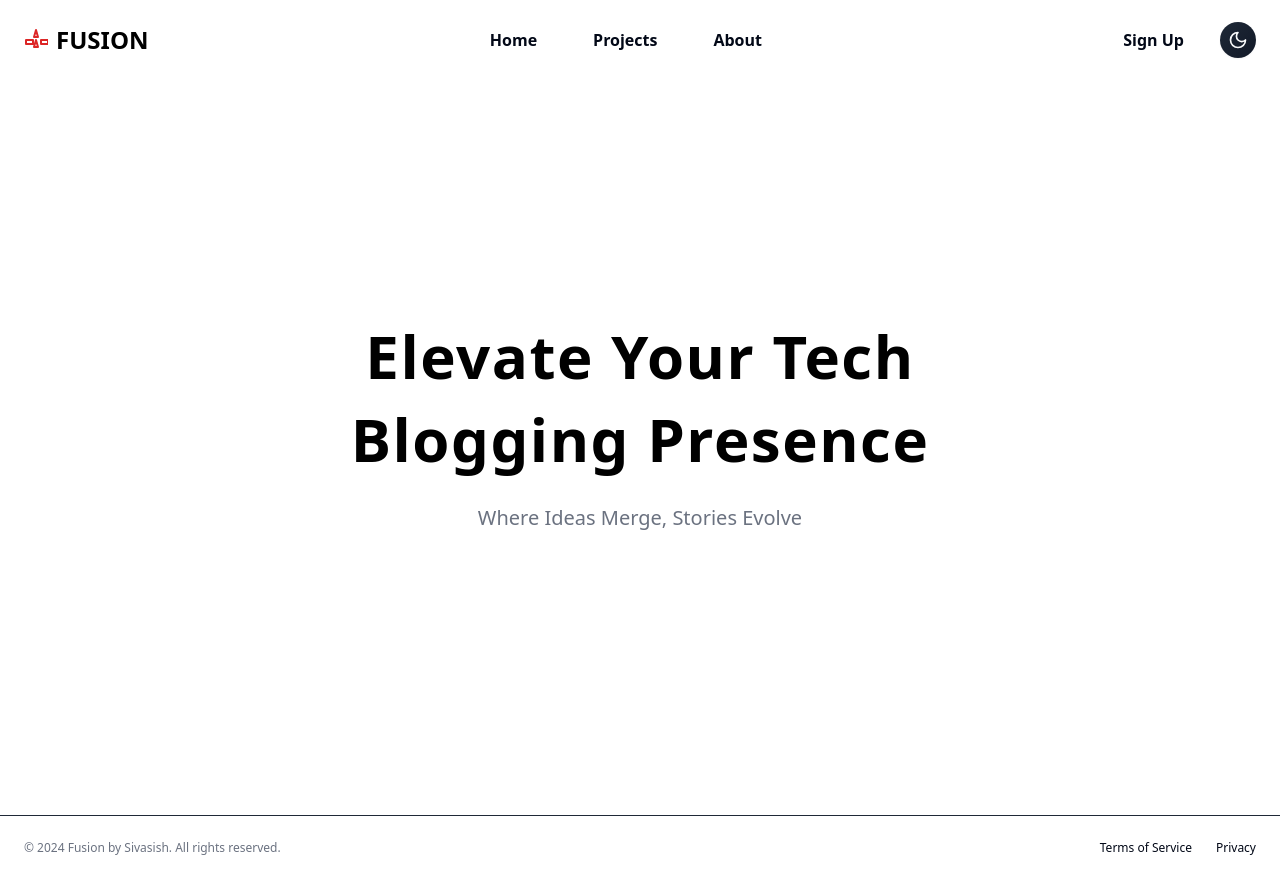
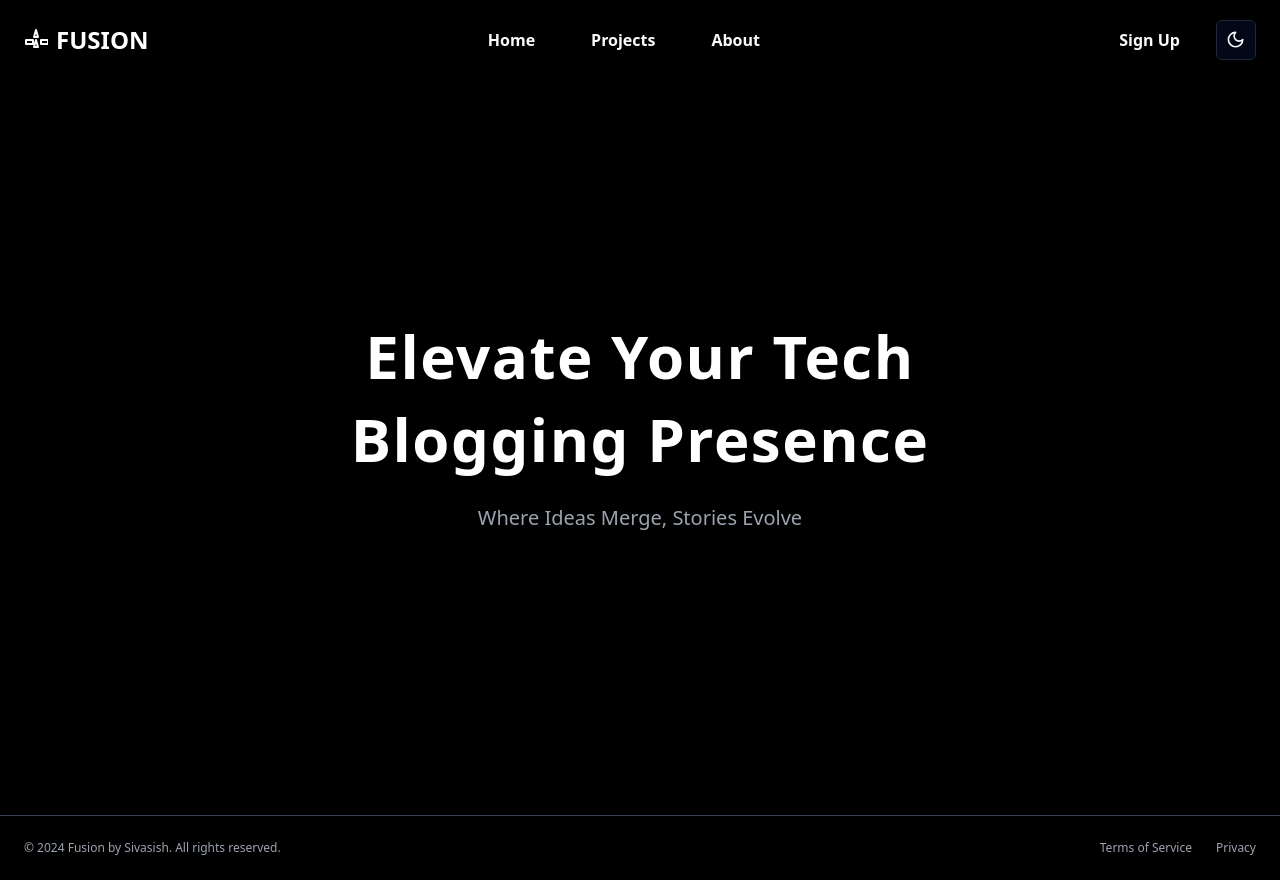
Before and after one commit to Sivasish48/Fusion, a React (Vite) app in the folder frontend/: page / in a window 1280 px wide. Built offline with nearby package versions, Linux system fonts and the light colour scheme.

Commit message:
added the dark mode with bunch of components enhancement

```diff
--- a/frontend/src/App.jsx
+++ b/frontend/src/App.jsx
@@ -9,6 +9,8 @@ import SignUp from './pages/Signup'
 import  Header  from './components/component/header'
 import  Landing  from './components/component/landing'
 //import Footer from './components/component/footer'
+
+
 
 export default function App() {
   return (
--- a/frontend/src/components/component/header.jsx
+++ b/frontend/src/components/component/header.jsx
@@ -1,22 +1,24 @@
 import { Button } from "@/components/ui/button";
 import { SheetTrigger, SheetContent, Sheet } from "@/components/ui/sheet";
 import { Link } from "react-router-dom";
-import DarkModeLogo from "./dark-mode-logo";
+import { ModeToggle } from "./mode-toggle";
 import { useNavigate } from "react-router-dom";
 import { useRecoilValue } from "recoil";
 import { userState } from "@/recoil/atoms/userAtoms";
 import { ProfileLogo } from "./profile-logo";
+import { useTheme } from "@/components/component/theme-provider.jsx";
 
 export default function Header() {
   const navigate = useNavigate();
   const { currentUser } = useRecoilValue(userState);
+  const { theme } = useTheme();
 
   return (
-    <header className="flex h-20 w-full items-center justify-between px-4 md:px-6">
+    <header className="sticky top-0 left-0 right-0 z-50 flex h-20 w-full items-center justify-between px-4 md:px-6 bg-white dark:bg-black">
       {/* Left section with brand logo */}
       <div className="flex items-center space-x-4">
         <Link className="flex items-center" to="/">
-          <Logo />
+          <Logo theme={theme} />
           <span className="sr-only">Fusion Inc</span>
         </Link>
       </div>
@@ -25,19 +27,19 @@ export default function Header() {
       <div className="flex items-center justify-center w-full lg:space-x-4">
         <div className="hidden lg:flex space-x-4">
           <Link
-            className="group inline-flex h-10 items-center justify-center rounded-md bg-white px-5 py-2 text-md font-bold transition-colors hover:bg-gray-100 hover:text-gray-900 focus:bg-gray-100 focus:text-gray-900 focus:outline-none dark:bg-gray-950 dark:hover:bg-gray-800 dark:hover:text-gray-50 dark:focus:bg-gray-800 dark:focus:text-gray-50"
+            className="group inline-flex h-10 items-center justify-center rounded-md bg-white px-5 py-2 text-md font-bold transition-colors hover:bg-gray-100 hover:text-gray-900 focus:bg-gray-100 focus:text-gray-900 focus:outline-none dark:bg-black dark:hover:bg-gray-800 dark:hover:text-gray-50 dark:focus:bg-gray-800 dark:focus:text-gray-50"
             to="/home"
           >
             Home
           </Link>
           <Link
-            className="group inline-flex h-10 items-center justify-center rounded-md bg-white px-5 py-2 text-md font-bold transition-colors hover:bg-gray-100 hover:text-gray-900 focus:bg-gray-100 focus:text-gray-900 focus:outline-none dark:bg-gray-950 dark:hover:bg-gray-800 dark:hover:text-gray-50 dark:focus:bg-gray-800 dark:focus:text-gray-50"
+            className="group inline-flex h-10 items-center justify-center rounded-md bg-white px-5 py-2 text-md font-bold transition-colors hover:bg-gray-100 hover:text-gray-900 focus:bg-gray-100 focus:text-gray-900 focus:outline-none dark:bg-black dark:hover:bg-gray-800 dark:hover:text-gray-50 dark:focus:bg-gray-800 dark:focus:text-gray-50"
             to="/project"
           >
             Projects
           </Link>
           <Link
-            className="group inline-flex h-10 items-center justify-center rounded-md bg-white px-5 py-2 text-md font-bold transition-colors hover:bg-gray-100 hover:text-gray-900 focus:bg-gray-100 focus:text-gray-900 focus:outline-none dark:bg-gray-950 dark:hover:bg-gray-800 dark:hover:text-gray-50 dark:focus:bg-gray-800 dark:focus:text-gray-50"
+            className="group inline-flex h-10 items-center justify-center rounded-md bg-white px-5 py-2 text-md font-bold transition-colors hover:bg-gray-100 hover:text-gray-900 focus:bg-gray-100 focus:text-gray-900 focus:outline-none dark:bg-black dark:hover:bg-gray-800 dark:hover:text-gray-50 dark:focus:bg-gray-800 dark:focus:text-gray-50"
             to="/about"
           >
             About
@@ -49,19 +51,18 @@ export default function Header() {
       <div className="flex items-center space-x-4">
         {currentUser ? (
           <div className="flex items-center space-x-4 ml-4">
-
             <ProfileLogo />
           </div>
         ) : (
           <Link
             to="/signup"
-            className="whitespace-nowrap group inline-flex h-10 items-center justify-center rounded-md bg-white px-5 py-2 text-md font-bold transition-colors hover:bg-gray-100 hover:text-gray-900 focus:bg-gray-100 focus:text-gray-900 focus:outline-none dark:bg-gray-950 dark:hover:bg-gray-800 dark:hover:text-gray-50 dark:focus:bg-gray-800 dark:focus:text-gray-50"
+            className="whitespace-nowrap group inline-flex h-10 items-center justify-center rounded-md bg-white px-5 py-2 text-md font-bold transition-colors hover:bg-gray-100 hover:text-gray-900 focus:bg-gray-100 focus:text-gray-900 focus:outline-none dark:bg-black dark:hover:bg-gray-800 dark:hover:text-gray-50 dark:focus:bg-gray-800 dark:focus:text-gray-50"
           >
             Sign Up
           </Link>
         )}
         <div className="flex items-center ">
-          <DarkModeLogo />
+          <ModeToggle />
         </div>
       </div>
 
@@ -73,9 +74,9 @@ export default function Header() {
             <span className="sr-only">Toggle navigation menu</span>
           </Button>
         </SheetTrigger>
-        <SheetContent side="left">
+        <SheetContent side="left" className="bg-white dark:bg-black">
           <Link to="#" className="flex items-center">
-            <Logo />
+            <Logo theme={theme} />
             <span className="sr-only" onClick={() => navigate("/")}>
               Fusion Inc
             </span>
@@ -97,7 +98,7 @@ export default function Header() {
   );
 }
 
-function Logo() {
+function Logo({ theme }) {
   return (
     <div className="flex items-center space-x-2">
       <svg
@@ -106,7 +107,7 @@ function Logo() {
         height="24"
         viewBox="0 0 24 24"
         fill="none"
-        stroke="currentColor"
+        stroke={theme === "dark" ? "white" : "black"}
         strokeWidth="2"
         strokeLinecap="round"
         strokeLinejoin="round"
@@ -114,7 +115,7 @@ function Logo() {
       >
         <path d="M12 2l2 7h-4l2-7zM2 12h7v4H2zM17 12h7v4h-7zM12 12l-2 7h4l-2-7z" />
       </svg>
-      <span className="text-2xl font-extrabold text-black">FUSION</span>
+      <span className={`text-2xl font-extrabold ${theme === "dark" ? "text-white" : "text-black"}`}>FUSION</span>
     </div>
   );
 }
--- a/frontend/src/components/component/landing.jsx
+++ b/frontend/src/components/component/landing.jsx
@@ -1,54 +1,31 @@
-/**
-* This code was generated by v0 by Vercel.
-* @see https://v0.dev/t/rI7hfsusqUw
-* Documentation: https://v0.dev/docs#integrating-generated-code-into-your-nextjs-app
-*/
-
-/** Add fonts into your Next.js project:
-
-import { Rethink_Sans } from 'next/font/google'
-import { DM_Sans } from 'next/font/google'
-
-rethink_sans({
-  subsets: ['latin'],
-  display: 'swap',
-})
-
-dm_sans({
-  subsets: ['latin'],
-  display: 'swap',
-})
-
-To read more about using these font, please visit the Next.js documentation:
-- App Directory: https://nextjs.org/docs/app/building-your-application/optimizing/fonts
-- Pages Directory: https://nextjs.org/docs/pages/building-your-application/optimizing/fonts
-**/
 import { TextGenerateEffect } from "../ui/text-generate-effect.jsx";
 import { Link } from "react-router-dom";
+import { useTheme } from "@/components/component/theme-provider.jsx";
 
-export default function landing() {
+export default function Landing() {
+  const { theme } = useTheme();
+  const words = `Elevate Your Tech Blogging Presence`;
 
-  const words = `Elevate Your Tech Blogging Presence`;
   return (
-    <div className="flex flex-col min-h-screen bg-white">
+    <div className="flex flex-col min-h-screen bg-white dark:bg-black">
       <div className="flex-grow flex flex-col items-center justify-center">
         <div className="max-w-3xl px-4 md:px-0 text-center -mt-16">
-          <h1 className="text-5xl font-bold tracking-tight text-gray-900 sm:text-6xl">
+          <h1 className="text-5xl font-bold tracking-tight text-gray-900 dark:text-white sm:text-6xl">
             <TextGenerateEffect words={words} />
           </h1>
-          <p className="mt-6 text-xl text-gray-500">
+          <p className="mt-6 text-xl text-gray-500 dark:text-gray-400">
             Where Ideas Merge, Stories Evolve
           </p>
         </div>
       </div>
 
-      <footer className="flex flex-col gap-2 sm:flex-row py-6 border-t border-gray-800 items-center px-6">
-        <p className="text-xs text-gray-500">© 2024 Fusion by Sivasish. All rights reserved.</p>
+      <footer className="flex flex-col gap-2 sm:flex-row py-6 border-t border-gray-800 dark:border-gray-700 items-center px-6">
+        <p className="text-xs text-gray-500 dark:text-gray-400">© 2024 Fusion by Sivasish. All rights reserved.</p>
         <nav className="sm:ml-auto flex gap-4 sm:gap-6">
-          <Link className="text-xs hover:text-gray-300" href="#">
+          <Link className="text-xs text-gray-500 dark:text-gray-400 hover:text-gray-300 dark:hover:text-gray-500" href="#">
             Terms of Service
           </Link>
-          <Link className="text-xs hover:text-gray-300" href="#">
+          <Link className="text-xs text-gray-500 dark:text-gray-400 hover:text-gray-300 dark:hover:text-gray-500" href="#">
             Privacy
           </Link>
         </nav>
--- /dev/null
+++ b/frontend/src/components/component/mode-toggle.jsx
@@ -0,0 +1,32 @@
+import React from 'react';
+import { Moon, Sun } from "lucide-react";
+import { Button } from "@/components/ui/button";
+import { DropdownMenu, DropdownMenuContent, DropdownMenuItem, DropdownMenuTrigger } from "@/components/ui/dropdown-menu";
+import { useTheme } from "@/components/component/theme-provider.jsx";
+
+export function ModeToggle() {
+  const { setTheme } = useTheme();
+
+  return (
+    <DropdownMenu>
+      <DropdownMenuTrigger asChild>
+        <Button variant="outline" size="icon">
+          <Sun className="h-[1.2rem] w-[1.2rem] rotate-0 scale-100 transition-all dark:-rotate-90 dark:scale-0" />
+          <Moon className="absolute h-[1.2rem] w-[1.2rem] rotate-90 scale-0 transition-all dark:rotate-0 dark:scale-100" />
+          <span className="sr-only">Toggle theme</span>
+        </Button>
+      </DropdownMenuTrigger>
+      <DropdownMenuContent align="end">
+        <DropdownMenuItem onClick={() => setTheme("light")}>
+          Light
+        </DropdownMenuItem>
+        <DropdownMenuItem onClick={() => setTheme("dark")}>
+          Dark
+        </DropdownMenuItem>
+        <DropdownMenuItem onClick={() => setTheme("system")}>
+          System
+        </DropdownMenuItem>
+      </DropdownMenuContent>
+    </DropdownMenu>
+  );
+}
--- /dev/null
+++ b/frontend/src/components/component/theme-provider.jsx
@@ -0,0 +1,48 @@
+import React, { createContext, useContext, useEffect, useState } from "react";
+
+const initialState = {
+  theme: "system",
+  setTheme: () => null,
+};
+
+const ThemeProviderContext = createContext(initialState);
+
+export function ThemeProvider({ children, defaultTheme = "system", storageKey = "vite-ui-theme", ...props }) {
+  const [theme, setTheme] = useState(() => localStorage.getItem(storageKey) || defaultTheme);
+
+  useEffect(() => {
+    const root = window.document.documentElement;
+
+    root.classList.remove("light", "dark");
+
+    if (theme === "system") {
+      const systemTheme = window.matchMedia("(prefers-color-scheme: dark)").matches ? "dark" : "light";
+      root.classList.add(systemTheme);
+      return;
+    }
+
+    root.classList.add(theme);
+  }, [theme]);
+
+  const value = {
+    theme,
+    setTheme: (theme) => {
+      localStorage.setItem(storageKey, theme);
+      setTheme(theme);
+    },
+  };
+
+  return (
+    <ThemeProviderContext.Provider {...props} value={value}>
+      {children}
+    </ThemeProviderContext.Provider>
+  );
+}
+
+export const useTheme = () => {
+  const context = useContext(ThemeProviderContext);
+
+  if (context === undefined) throw new Error("useTheme must be used within a ThemeProvider");
+
+  return context;
+};
--- a/frontend/src/components/ui/text-generate-effect.jsx
+++ b/frontend/src/components/ui/text-generate-effect.jsx
@@ -1,13 +1,13 @@
 "use client";
 import { useEffect } from "react";
 import { motion, stagger, useAnimate } from "framer-motion";
-import { cn } from "@/./utils/cn.js";
-
-
+import { cn } from "@/utils/cn.js";
+import { useTheme } from "@/components/component/theme-provider.jsx";
 
 export const TextGenerateEffect = ({ words, className }) => {
   const [scope, animate] = useAnimate();
-  let wordsArray = words.split(" ");
+  const { theme } = useTheme();
+  const wordsArray = words.split(" ");
 
   useEffect(() => {
     animate(
@@ -25,16 +25,15 @@ export const TextGenerateEffect = ({ words, className }) => {
   const renderWords = () => {
     return (
       <motion.div ref={scope}>
-        {wordsArray.map((word, idx) => {
-          return (
-            <motion.span
-              key={word + idx}
-              className="dark:text-white text-black opacity-0"
-            >
-              {word}{" "}
-            </motion.span>
-          );
-        })}
+        {wordsArray.map((word, idx) => (
+          <motion.span
+            key={word + idx}
+            className="opacity-0"
+            style={{ color: theme === "dark" ? "white" : "black" }}
+          >
+            {word}{" "}
+          </motion.span>
+        ))}
       </motion.div>
     );
   };
@@ -42,7 +41,7 @@ export const TextGenerateEffect = ({ words, className }) => {
   return (
     <div className={cn("font-bold", className)}>
       <div className="mt-4">
-        <div className="dark:text-white text-black text-6xl leading-snug tracking-wide">
+        <div className="text-6xl leading-snug tracking-wide">
           {renderWords()}
         </div>
       </div>
--- a/frontend/src/index.css
+++ b/frontend/src/index.css
@@ -83,3 +83,37 @@
       transform: rotate(360deg);
     }
   }
+
+  /* styles/globals.css */
+:root {
+  --background-light: #ffffff;
+  --background-dark: #000000;
+  --text-light: #000000;
+  --text-dark: #ffffff;
+}
+
+html.light {
+  background-color: var(--background-light);
+  color: var(--text-light);
+}
+
+html.dark {
+  background-color: var(--background-dark);
+  color: var(--text-dark);
+}
+
+
+.spinner {
+  width: 24px;
+  height: 24px;
+  border: 4px solid transparent;
+  border-top-color: currentColor;
+  border-radius: 50%;
+  animation: spin 1s linear infinite;
+}
+
+@keyframes spin {
+  to {
+    transform: rotate(360deg);
+  }
+}
--- a/frontend/src/main.jsx
+++ b/frontend/src/main.jsx
@@ -3,11 +3,13 @@ import ReactDOM from 'react-dom/client';
 import App from './App.jsx';
 import './index.css';
 import { RecoilRoot } from 'recoil';
-
+import { ThemeProvider } from "@/components/component/theme-provider.jsx"
 ReactDOM.createRoot(document.getElementById('root')).render(
   <React.StrictMode>
+     <ThemeProvider defaultTheme="dark" storageKey="vite-ui-theme">
     <RecoilRoot>
       <App />
     </RecoilRoot>
+    </ThemeProvider>
   </React.StrictMode>,
 );
```
Also changed, not shown: frontend/src/pages/Signin.jsx (+9 -14 lines).
